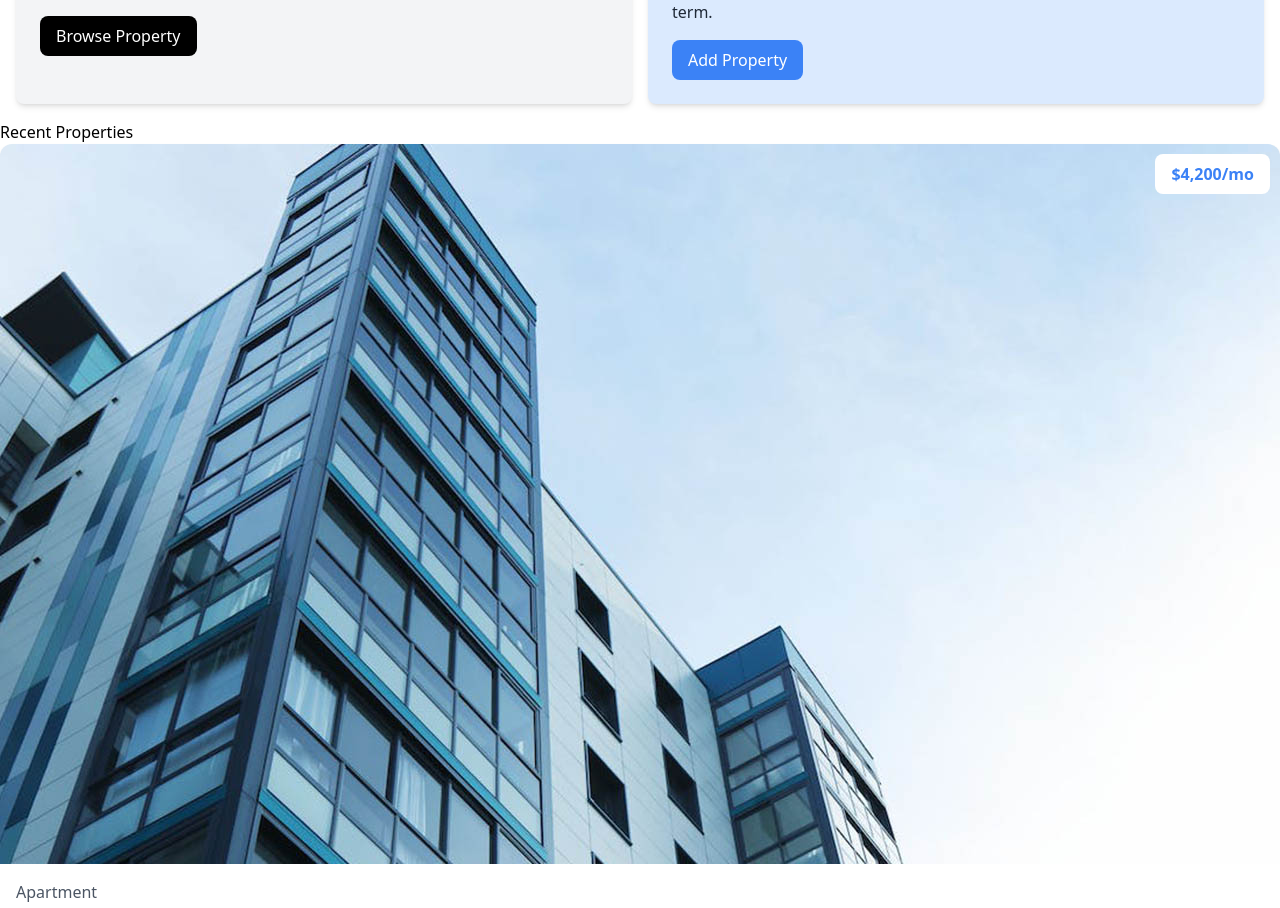
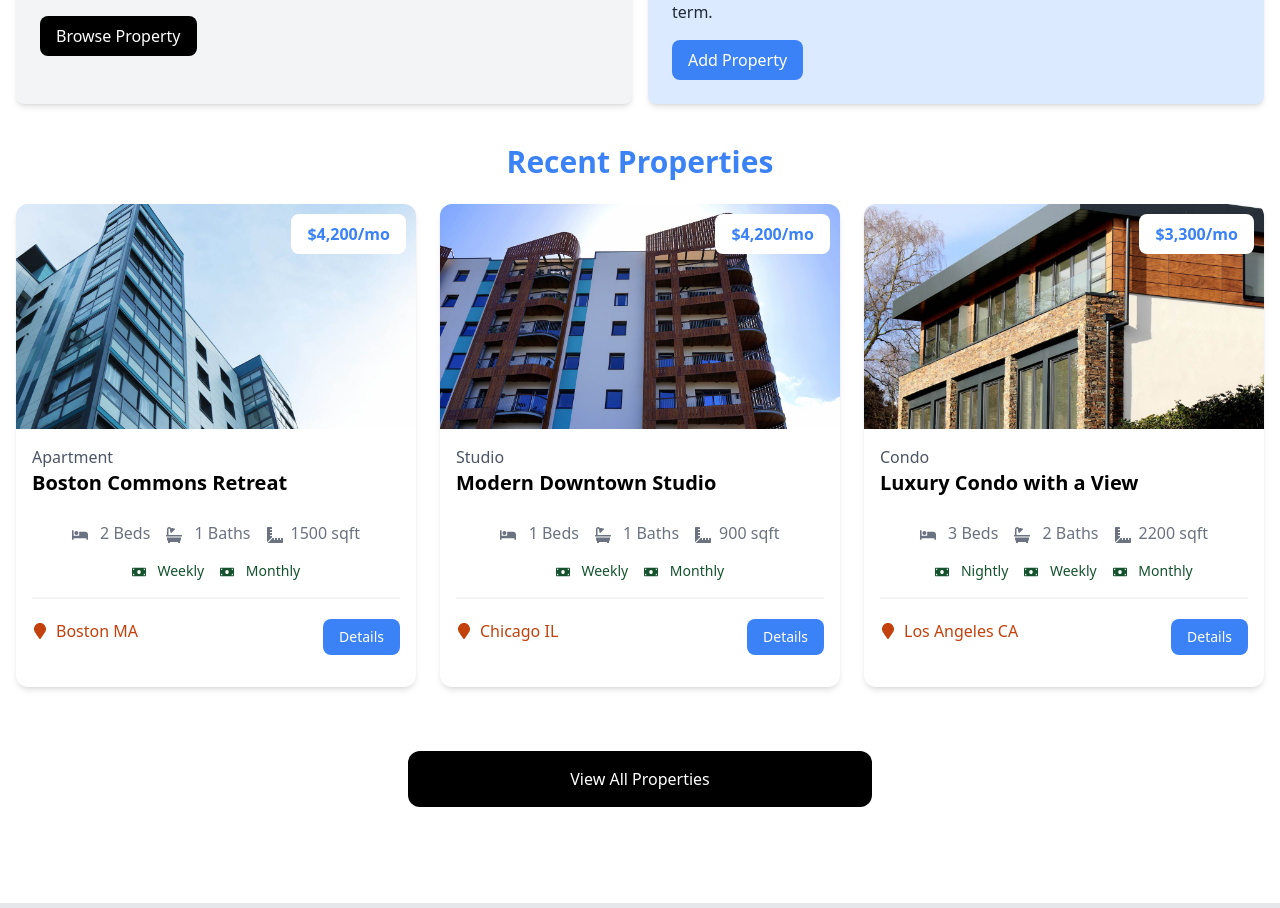
Before and after one commit to ervinMamutov/rent-appartment, a Next.js app: page / in a window 1280 px wide. Shown: the part 541-1449 px from the top of the page. Built offline with nearby package versions, Linux system fonts and the light colour scheme.

Commit message:
added mongoDB settings

```diff
--- a/app/page.jsx
+++ b/app/page.jsx
@@ -2,7 +2,7 @@
 import InfoBoxes from '@/components/InfoBoxes';
 import HomeProperties from '@/components/HomeProperties';
 
-const HomePage = () => {
+const HomePage = async () => {
   return (
     <>
       <Hero />
--- a/components/HomeProperties.jsx
+++ b/components/HomeProperties.jsx
@@ -9,12 +9,12 @@
 
   return (
     <>
-      <section classNameName='px-4 py-6'>
-        <div classNameName='container-xl lg:container m-auto'>
-          <h2 classNameName='text-3xl font-bold text-blue-500 mb-6 text-center'>
+      <section className='px-4 py-6'>
+        <div className='container-xl lg:container m-auto'>
+          <h2 className='text-3xl font-bold text-blue-500 mb-6 text-center'>
             Recent Properties
           </h2>
-          <div classNameName='grid grid-cols-1 md:grid-cols-3 gap-6'>
+          <div className='grid grid-cols-1 md:grid-cols-3 gap-6'>
             {recentProperties === 0 ? (
               <p>No Properties Found</p>
             ) : (
--- a/package.json
+++ b/package.json
@@ -9,6 +9,8 @@
     "lint": "next lint"
   },
   "dependencies": {
+    "mongodb": "^6.8.0",
+    "mongoose": "^8.5.1",
     "next": "14.2.4",
     "react": "^18",
     "react-dom": "^18",
```
Also changed, not shown: config/database.js (added, +24 -0 lines), 1 other file (tests, documents, lock files or other folders).
